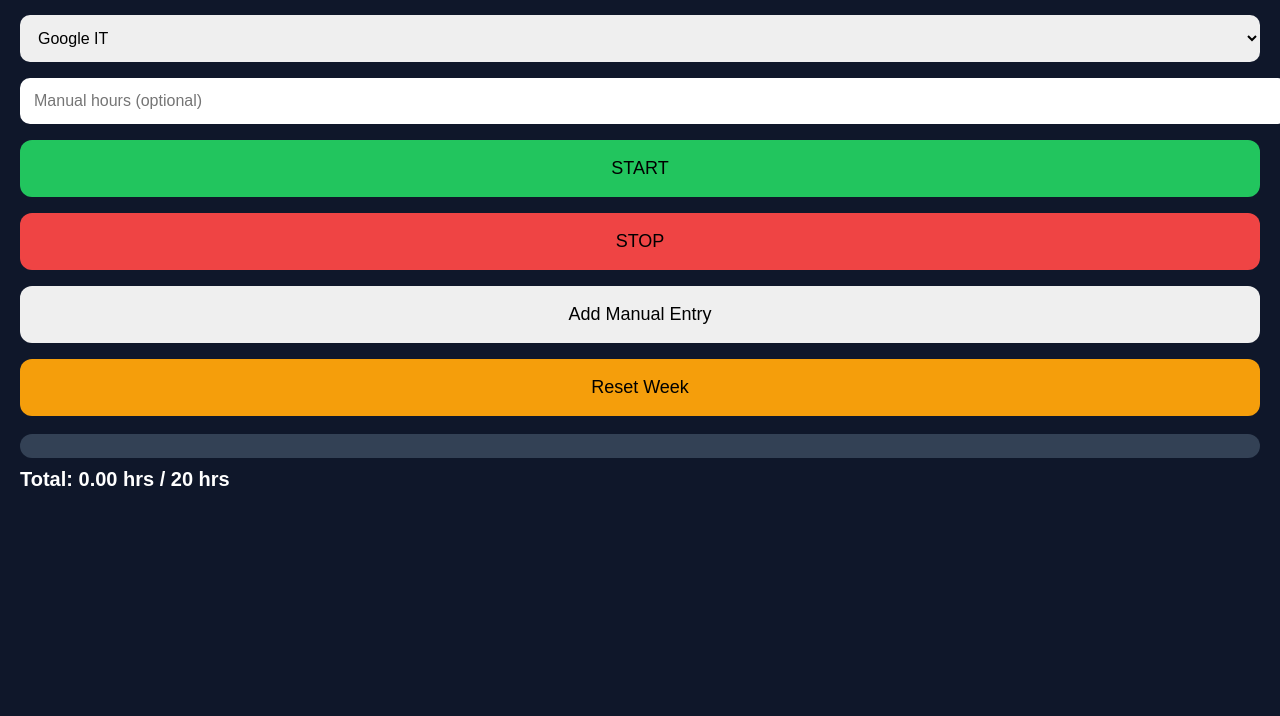
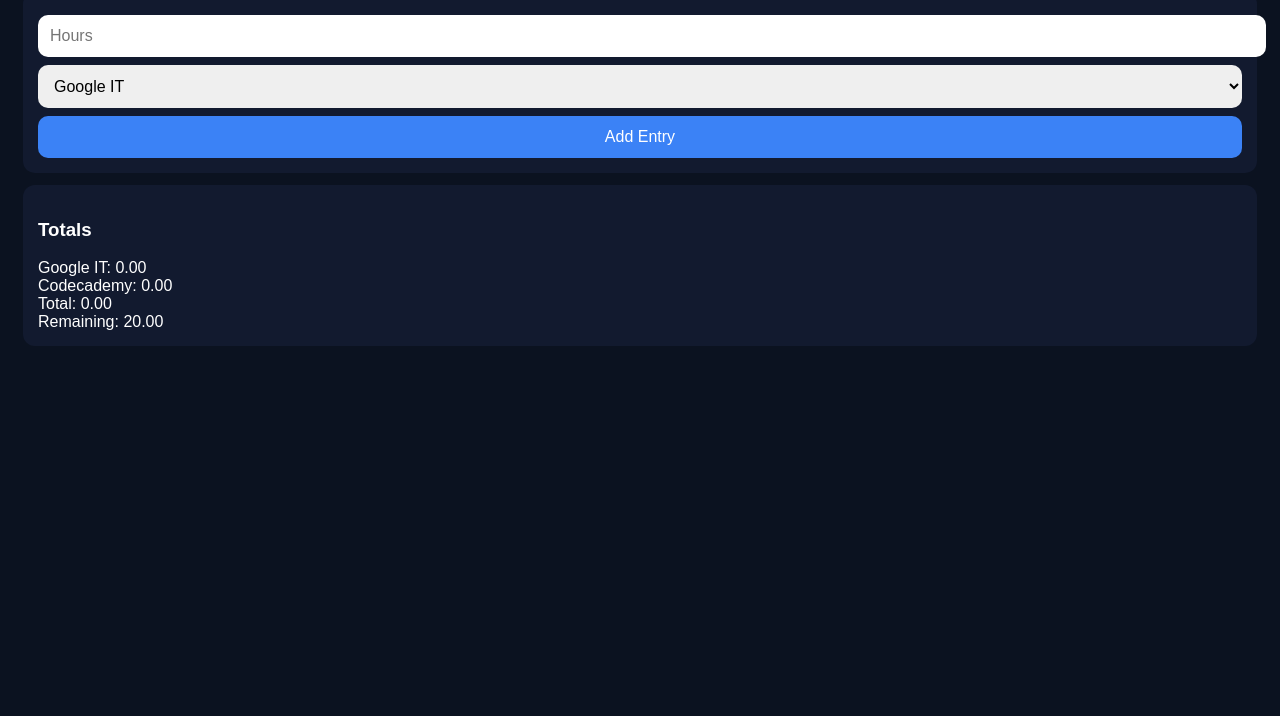
Before and after one commit to jamesbly7777-dot/Study-ledger, a plain HTML site: page index.html in a window 1280 px wide. Shown: the part 84-800 px from the top of the page. Drawn offline with Linux system fonts and the light colour scheme.

Commit message:
Refactor index.html for improved layout and styles
Refactor HTML structure and update styles for better layout and readability.

```diff
--- a/index.html
+++ b/index.html
@@ -1,171 +1,119 @@
 <!DOCTYPE html>
-<html lang="en">
+<html>
 <head>
-<meta charset="UTF-8">
   <meta name="viewport" content="width=device-width, initial-scale=1.0">
   <title>Study Ledger</title>
 
   <style>
     body {
       font-family: Arial;
-  background: #0f172a;
+      background: #0b1220;
       color: white;
-  margin:0;
-  padding:20px;
-  font-size:18px;
+      padding: 15px;
     }
 
-h1 {
-  text-align:center;
-  font-size:28px;
-  margin-bottom:20px;
+    .card {
+      background: #121a2f;
+      padding: 15px;
+      margin-bottom: 12px;
+      border-radius: 12px;
+    }
+
+    input, select, button {
+      width: 100%;
+      padding: 12px;
+      margin-top: 8px;
+      border-radius: 10px;
+      border: none;
+      font-size: 16px;
     }
 
     button {
-  width:100%;
-  padding:18px;
-  margin:8px 0;
-  font-size:18px;
-  border:none;
-  border-radius:12px;
+      background: #3b82f6;
+      color: white;
     }
 
-.start { background:#22c55e; }
-.stop { background:#ef4444; }
-.reset { background:#f59e0b; }
-
-.card {
-  background:#1e293b;
-  padding:15px;
-  border-radius:12px;
-  margin:10px 0;
-  font-size:16px;
-}
-
-select, input {
-  width:100%;
-  padding:14px;
-  margin:8px 0;
-  font-size:16px;
-  border-radius:10px;
-  border:none;
-}
-
-.progress {
-  background:#334155;
-  border-radius:12px;
-  overflow:hidden;
-  margin:10px 0;
-}
-
-.progress-bar {
-  height:24px;
-  background:#22c55e;
-  width:0%;
-}
-
-#total {
-  font-size:20px;
-  margin-top:10px;
+    h2 {
+      margin-bottom: 5px;
     }
   </style>
 </head>
 
 <body>
 
-<h1>Study Ledger</h1>
+<h2>📘 Study Ledger</h2>
 
-<select id="type">
+<div class="card">
+  <input id="hours" placeholder="Hours">
+  <select id="course">
     <option>Google IT</option>
     <option>Codecademy</option>
   </select>
-
-<input id="manualHours" placeholder="Manual hours (optional)">
-
-<button class="start" onclick="startTimer()">START</button>
-<button class="stop" onclick="stopTimer()">STOP</button>
-<button onclick="addManual()">Add Manual Entry</button>
-<button class="reset" onclick="resetWeek()">Reset Week</button>
-
-<div class="progress">
-  <div id="bar" class="progress-bar"></div>
+  <button onclick="addEntry()">Add Entry</button>
 </div>
 
-<h3 id="total">Total: 0 hrs / 20 hrs</h3>
+<div id="entries"></div>
 
-<div id="sessions"></div>
+<div class="card">
+  <h3>Totals</h3>
+  <div id="google"></div>
+  <div id="code"></div>
+  <div id="total"></div>
+  <div id="remaining"></div>
+</div>
 
 <script>
-let sessions = JSON.parse(localStorage.getItem("sessions")) || [];
-let startTime = null;
+let entries = JSON.parse(localStorage.getItem("ledger")) || [];
 
-function save(){
-  localStorage.setItem("sessions", JSON.stringify(sessions));
+function save() {
+  localStorage.setItem("ledger", JSON.stringify(entries));
 }
 
-function updateUI(){
-  let total = sessions.reduce((a,b)=>a+b.hours,0);
-  document.getElementById("total").innerText =
-    "Total: " + total.toFixed(2) + " hrs / 20 hrs";
+function addEntry() {
+  let hours = parseFloat(document.getElementById("hours").value);
+  let course = document.getElementById("course").value;
 
-  document.getElementById("bar").style.width =
-    Math.min((total/20)*100,100) + "%";
+  if (!hours) return;
 
-  let html="";
-  sessions.forEach((s,i)=>{
-    html += "<div class='card'>" +
-      s.type + " - " + s.hours.toFixed(2) + " hrs" +
-      "<button onclick='del(" + i + ")'>Delete</button></div>";
-  });
-
-  document.getElementById("sessions").innerHTML = html;
-}
-
-function startTimer(){
-  startTime = Date.now();
-}
-
-function stopTimer(){
-  if(!startTime) return;
-
-  let hrs = (Date.now() - startTime) / 3600000;
-
-  sessions.push({
-    type: document.getElementById("type").value,
-    hours: hrs
-  });
-
-  startTime = null;
-  save();
-  updateUI();
-}
-
-function addManual(){
-  let hrs = parseFloat(document.getElementById("manualHours").value);
-  if(!hrs) return;
-
-  sessions.push({
-    type: document.getElementById("type").value,
-    hours: hrs
+  entries.push({
+    date: new Date().toLocaleDateString(),
+    hours,
+    course
   });
 
   save();
-  updateUI();
+  render();
 }
 
-function del(i){
-  sessions.splice(i,1);
-  save();
-  updateUI();
+function render() {
+  let list = document.getElementById("entries");
+  list.innerHTML = "";
+
+  let google = 0;
+  let code = 0;
+
+  entries.forEach(e => {
+    list.innerHTML += `
+      <div class="card">
+        ${e.date} — ${e.course} → ${e.hours} hrs
+      </div>
+    `;
+
+    if (e.course === "Google IT") google += e.hours;
+    if (e.course === "Codecademy") code += e.hours;
+  });
+
+  let total = google + code;
+  let goal = 20;
+  let remaining = goal - total;
+
+  document.getElementById("google").innerText = "Google IT: " + google.toFixed(2);
+  document.getElementById("code").innerText = "Codecademy: " + code.toFixed(2);
+  document.getElementById("total").innerText = "Total: " + total.toFixed(2);
+  document.getElementById("remaining").innerText = "Remaining: " + remaining.toFixed(2);
 }
 
-function resetWeek(){
-  sessions = [];
-  save();
-  updateUI();
-}
-
-updateUI();
+render();
 </script>
 
 </body>
```
Lines whose indentation alone changed are shown as unchanged.
